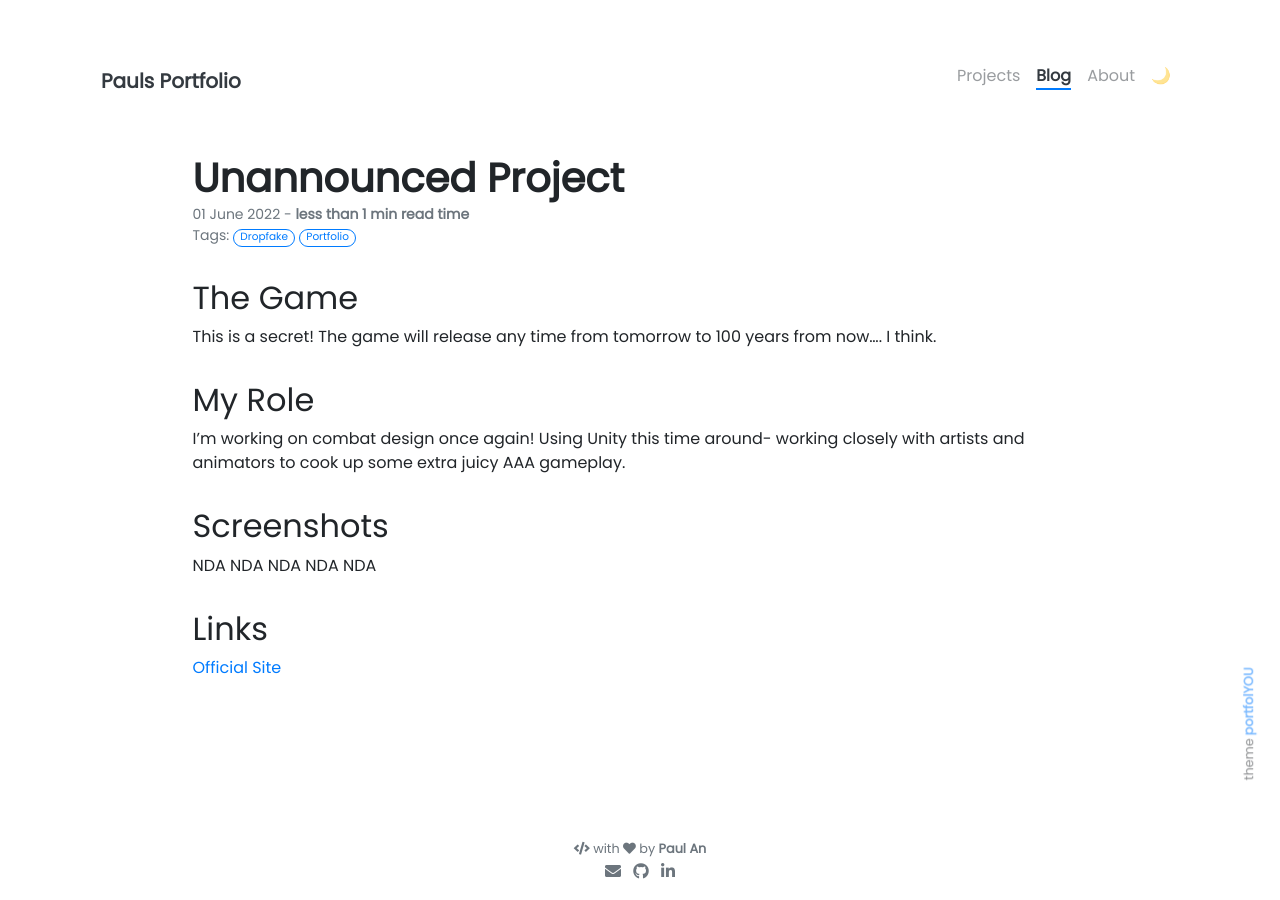
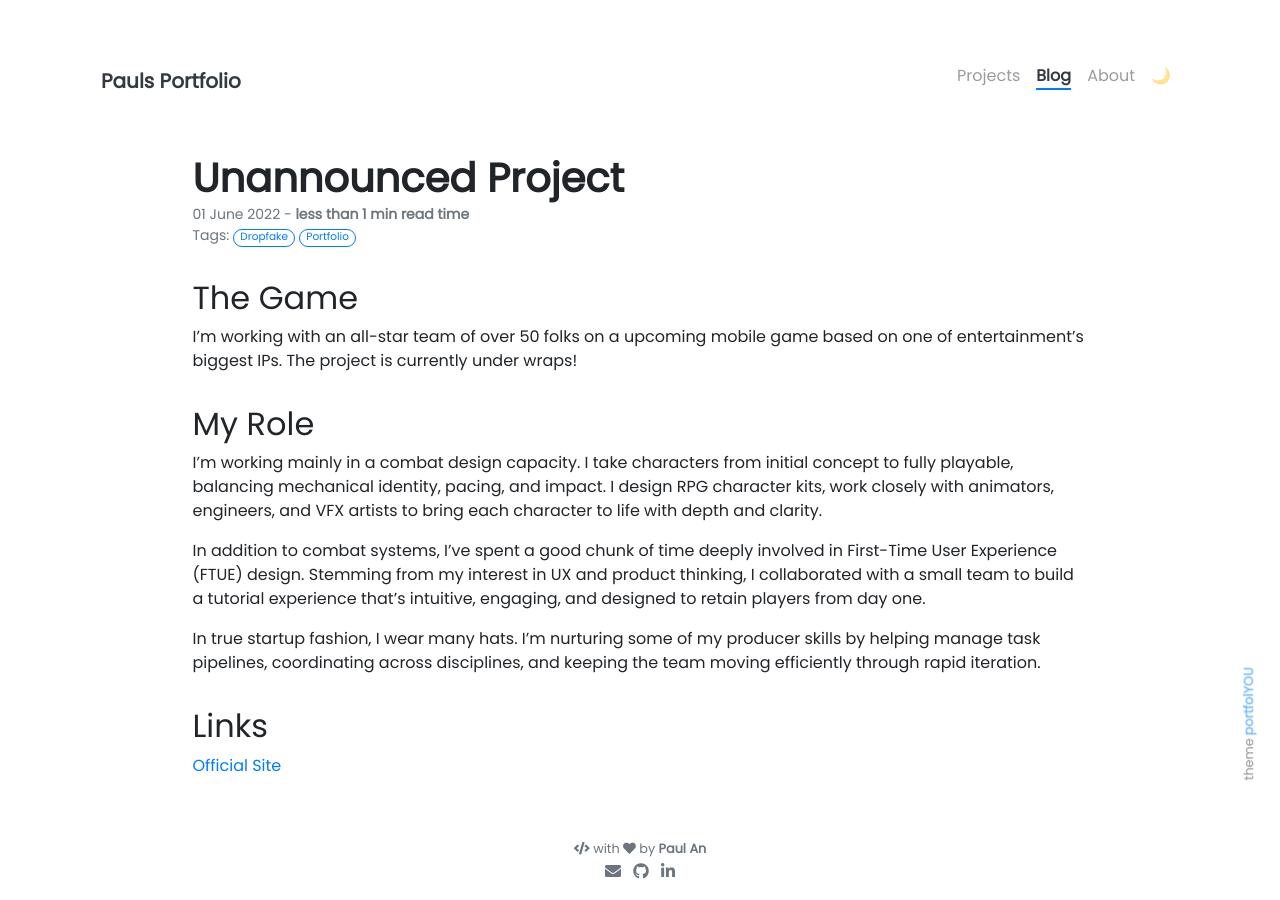
Before and after one commit to paulan94/GamePANPortfolio, a Jekyll site: the page built from _posts/2022-06-01-dropfake-portfolio.md, in a window 1280 px wide. Built offline with Jekyll 4.4.1, drawn with Linux system fonts in a browser that asks for light colours; nearby versions of some CDN libraries; our own code applies the rules of GitHub Pages for plain Markdown files.

Commit message:
update dropfake stuff to sound less trolly, update resume reference

```diff
--- a/_posts/2022-06-01-dropfake-portfolio.md
+++ b/_posts/2022-06-01-dropfake-portfolio.md
@@ -7,15 +7,16 @@ description: My contributions to Drop Fake
 ---
 ## The Game
 
-This is a secret! The game will release any time from tomorrow to 100 years from now.... I think.
+I'm working with an all-star team of over 50 folks on a upcoming mobile game based on one of entertainment's biggest IPs. The project is currently under wraps!
 
 
 ## My Role
-I'm working on combat design once again! Using Unity this time around- working closely with artists and animators to cook up some extra juicy AAA gameplay.
 
+I'm working mainly in a combat design capacity. I take characters from initial concept to fully playable, balancing mechanical identity, pacing, and impact. I design RPG character kits, work closely with animators, engineers, and VFX artists to bring each character to life with depth and clarity.
 
-## Screenshots
-NDA NDA NDA NDA NDA
+In addition to combat systems, I’ve spent a good chunk of time deeply involved in First-Time User Experience (FTUE) design. Stemming from my interest in UX and product thinking, I collaborated with a small team to build a tutorial experience that's intuitive, engaging, and designed to retain players from day one.
+
+In true startup fashion, I wear many hats. I'm nurturing some of my producer skills by helping manage task pipelines, coordinating across disciplines, and keeping the team moving efficiently through rapid iteration.
 
 
 ## Links
```
Also changed, not shown: pages/about.md (+1 -1 lines), 1 other file.
